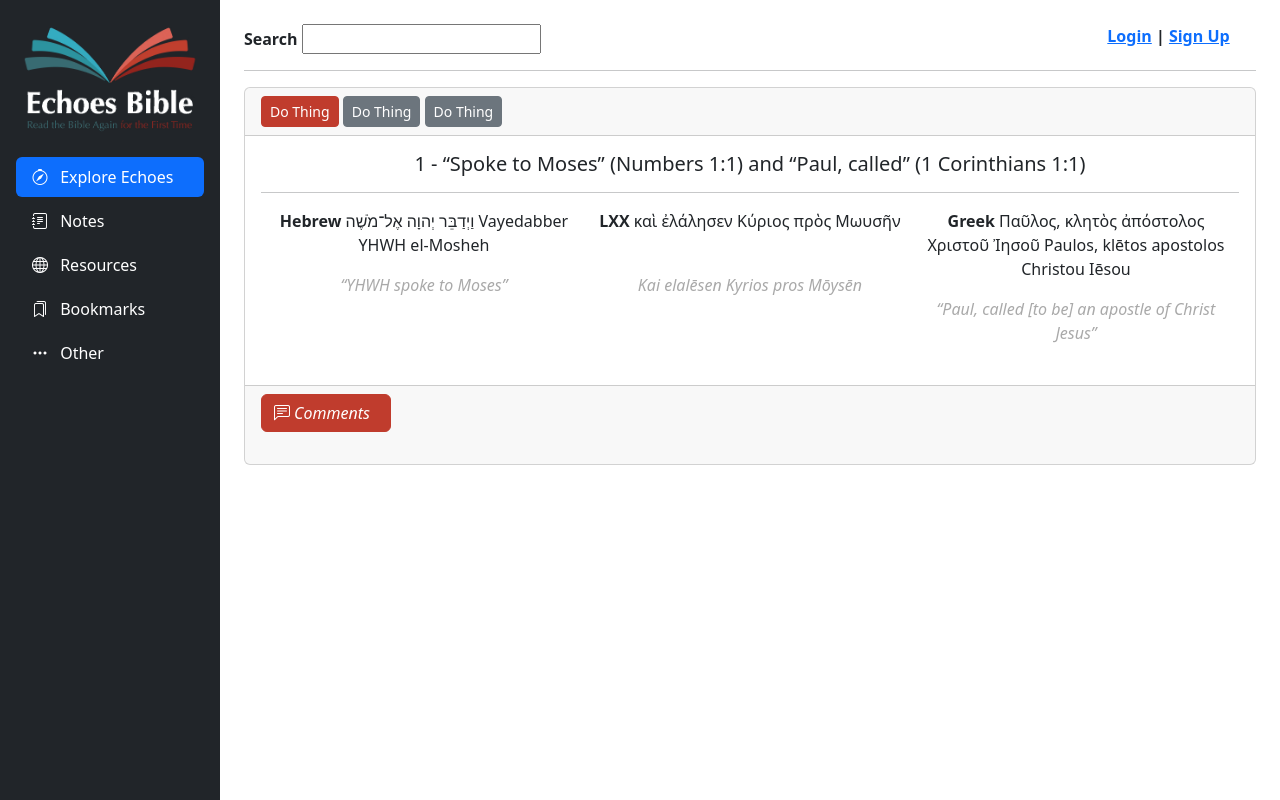
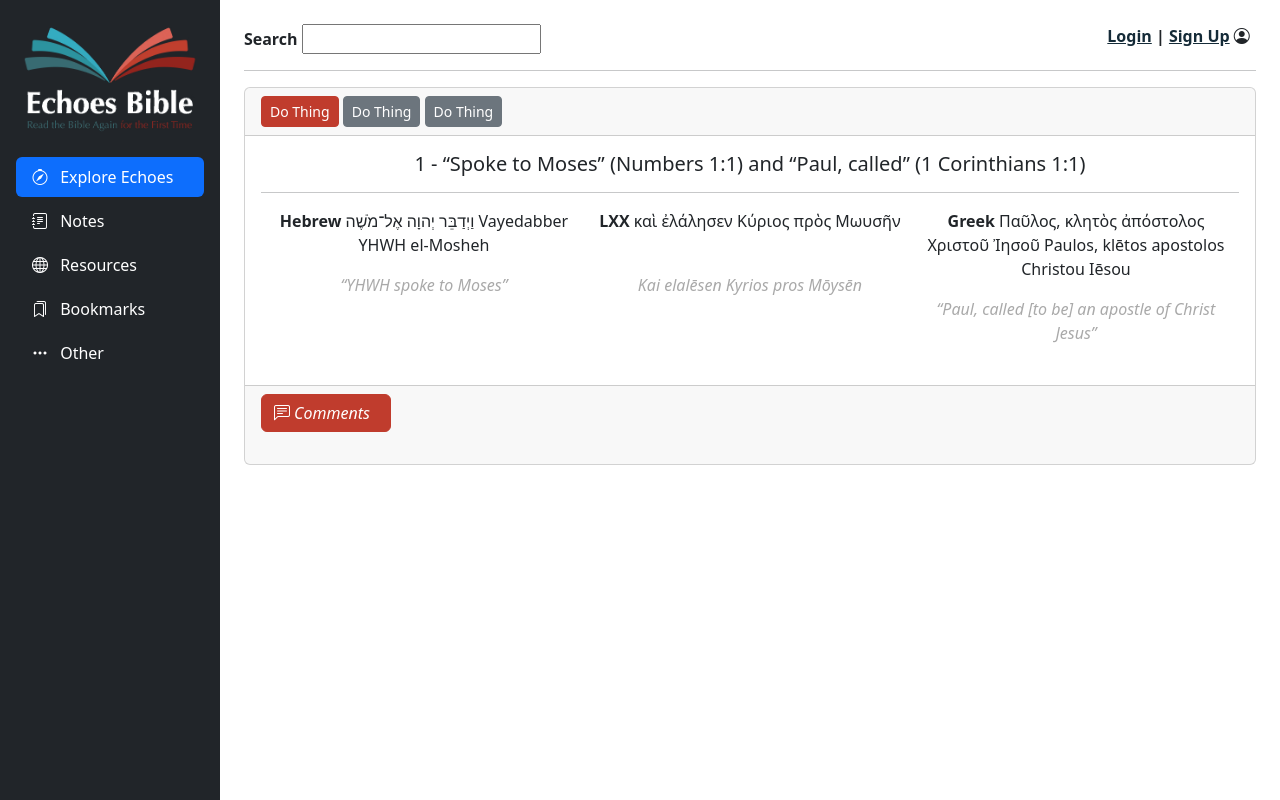
Before and after one commit to vibrantwebs/echoesbible, a PHP site: page / in a window 1280 px wide. Run offline with PHP 8.4, Linux system fonts and the light colour scheme.

Commit message:
saving for Calftown workday

```diff
--- a/public/css/index.css
+++ b/public/css/index.css
@@ -4,11 +4,20 @@
 .echoesBlueBg {
     background: #2d939f;
 }
+.echoesDarkBlue {
+    color: #152b38;
+}
 .echoesOrangeBg {
     background: #c03c2d;
 }
+.echoesOrange {
+    color: #c03c2d;
+}
 .echoesRedBg {
     background: #962215;
+}
+.echoesRed {
+    color: #962215;
 }
 .echoesGray {
     color: darkgray;
--- a/public/index.php
+++ b/public/index.php
@@ -60,7 +60,8 @@
                         <b>Search</b> <input id="searchInput">
                     </div>
                     <div class="col-xs-2 col-sm-2 bolder">
-                        <a href="#">Login</a> | <a href="#">Sign Up</a>
+                        <a href="#" class="echoesDarkBlue">Login</a> | <a href="#" class="echoesDarkBlue">Sign Up</a>
+                        <i class="bi bi-person-circle"></i>
                     </div>
                 </div>
                 <hr>
```
